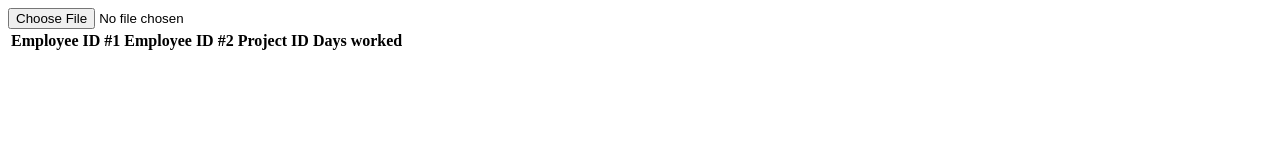
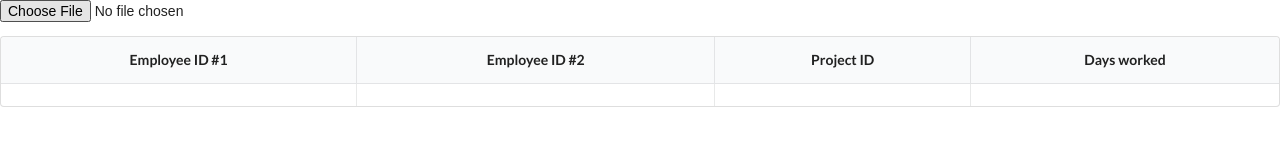
Before and after one commit to SimeonTrenev/simeon-trenev-employess, a React app: page / in a window 1280 px wide. Built offline with nearby package versions, Linux system fonts and the light colour scheme.

Commit message:
added some style

```diff
--- a/public/index.html
+++ b/public/index.html
@@ -9,6 +9,7 @@
       name="description"
       content="Web site created using create-react-app"
     />
+    <link rel="stylesheet" href="https://cdnjs.cloudflare.com/ajax/libs/semantic-ui/2.4.1/semantic.min.css" />
     <link rel="apple-touch-icon" href="%PUBLIC_URL%/logo192.png" />
     <!--
       manifest.json provides metadata used when your web app is installed on a
--- /dev/null
+++ b/src/components/DataGrid.css
@@ -0,0 +1,8 @@
+.tr {
+    text-align: center;
+}
+
+.thead {
+    text-align: center;
+
+}
--- a/src/components/DataGrid.js
+++ b/src/components/DataGrid.js
@@ -1,29 +1,26 @@
 import { Component } from "react";
+import './DataGrid.css';
 
 class DataGrid extends Component {
   render() {
     const { employeeId1, employeeId2, projectId, daysWorked } = this.props;
     return (
-      <div>
-        <table>
-          <thead>
-            <tr>
-              <th>Employee ID #1</th>
+      <table className="ui celled table">
+      <thead className="thead">
+        <tr><th>Employee ID #1</th>
         <th>Employee ID #2</th>
         <th>Project ID</th>
         <th>Days worked</th>
-            </tr>
-          </thead>
+      </tr></thead>
       <tbody>
-            <tr>
-              <td>{employeeId1}</td>
-              <td>{employeeId2}</td>
-              <td>{projectId}</td>
-              <td>{daysWorked}</td>
+        <tr className="tr">
+          <td data-label="Employee ID #1">{employeeId1}</td>
+          <td data-label="Employee ID #2">{employeeId2}</td>
+          <td data-label="Project ID">{projectId}</td>
+          <td data-label="Days worked">{daysWorked}</td>
         </tr>
       </tbody>
     </table>
-      </div>
     );
   }
 }
```
Also changed, not shown: 1 other file. Lines whose indentation alone changed are shown as unchanged.
